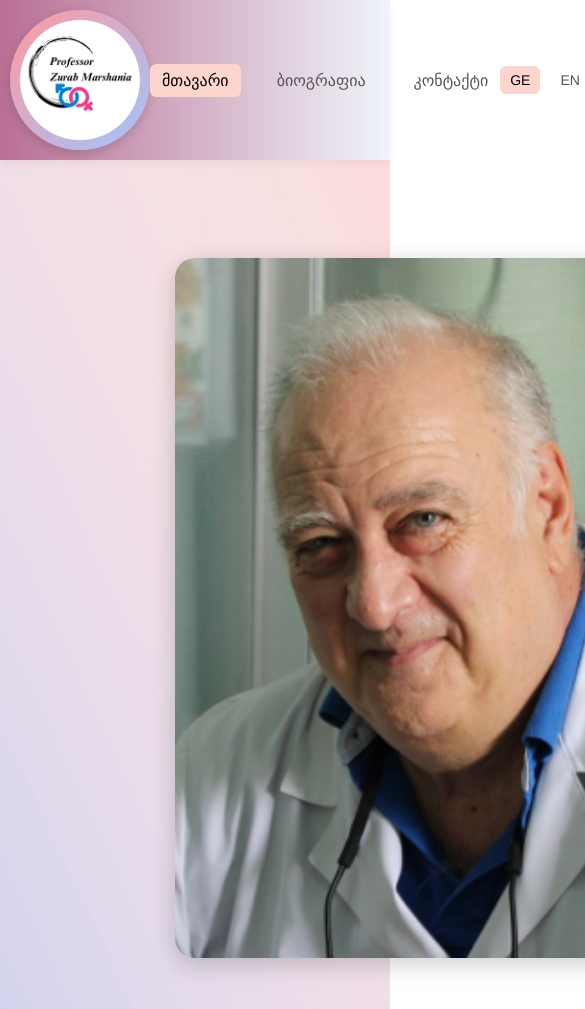
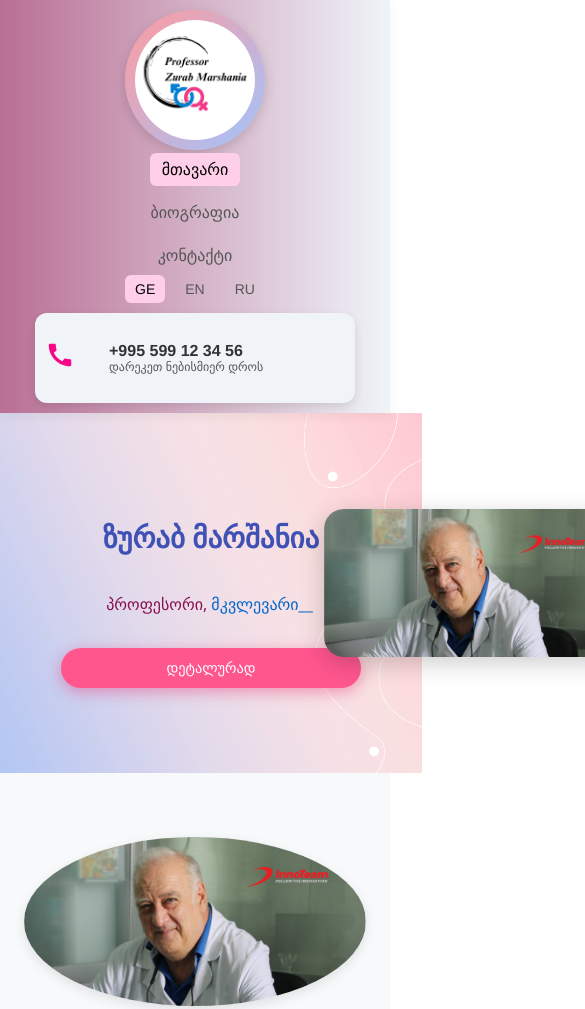
Before and after one commit to bagi24/zurabmarshania, a website: page index.html in a window 390 px wide. Shown: the top 1009 px of the page, 585 px wide, since content can reach past the window. Drawn offline with Linux system fonts and the light colour scheme.

Commit message:
modification

```diff
--- a/index.html
+++ b/index.html
@@ -6,6 +6,12 @@
     <link rel="stylesheet" href="style.css" />
   </head>
   <body>
+    <div id="gender-loader" class="gender-loader">
+      <div class="gender-ring">
+        <div class="gender-icon">♀️♂️</div>
+      </div>
+    </div>
+
     <header class="header">
       <div class="header__container">
         <img class="header__logo" src="img/Prof. Zurab Marshania (3).png" alt="logo" />
@@ -31,6 +37,28 @@
           <span class="language-switcher__item">EN</span>
           <span class="language-switcher__item">RU</span>
         </div>
+
+        <div class="call-box">
+          <div class="call-icon">
+            <div class="info-card__icon">
+              <svg
+                xmlns="http://www.w3.org/2000/svg"
+                viewBox="0 0 24 24"
+                fill="#0066cc"
+                width="24px"
+                height="24px"
+              >
+                <path
+                  d="M20.01 15.38c-1.23 0-2.42-.2-3.53-.56-.35-.12-.74-.03-1.01.24l-1.57 1.97c-2.83-1.35-5.48-3.9-6.89-6.83l1.95-1.66c.27-.28.35-.67.24-1.02-.37-1.11-.56-2.3-.56-3.53 0-.54-.45-.99-.99-.99H4.19C3.65 3 3 3.24 3 3.99 3 13.28 10.73 21 20.01 21c.71 0 .99-.63.99-1.18v-3.45c0-.54-.45-.99-.99-.99z"
+                />
+              </svg>
+            </div>
+          </div>
+          <div class="call-info">
+            <div class="phone-number">+995 599 12 34 56</div>
+            <div class="call-text">დარეკეთ ნებისმიერ დროს</div>
+          </div>
+        </div>
       </div>
     </header>
 
@@ -47,9 +75,8 @@
 
             <button class="hero__button">დეტალურად</button>
           </div>
-          <div>
-            <img class="hero__image" src="img/ზურაბ-მარშანია-1.png" alt="ზურაბ მარშანიას პროფილი" />
-          </div>
+
+          <img class="hero__image" src="img/ზურაბ-მარშანია-1.png" alt="ზურაბ მარშანიას პროფილი" />
         </div>
       </div>
 
@@ -207,6 +234,9 @@
             </nav>
           </div>
         </div>
+        <div class="copyright-wrapper">
+          <div class="copyright">Copyright © 2025 Widagdos. All Rights Reserved.</div>
+        </div>
       </footer>
     </main>
 
--- a/script.js
+++ b/script.js
@@ -84,3 +84,10 @@ document.querySelectorAll('a[href^="#"]').forEach(anchor => {
     }
   });
 });
+
+window.addEventListener('load', () => {
+  setTimeout(() => {
+    const loader = document.getElementById('gender-loader');
+    loader.style.display = 'none';
+  }, 3000);
+});
--- a/style.css
+++ b/style.css
@@ -1,5 +1,5 @@
 :root {
-  --light-pink: #fcd5ce;
+  --light-pink: #ffcee9;
   --light-blue: #c7dfff;
   --text-dark: #333;
   --text-light: #555;
@@ -160,6 +160,7 @@ body {
   align-items: center;
   justify-content: space-between;
 }
+
 /* ეს შენია — უბრალოდ დავამატე პოზიციონირება */
 .hero {
   min-width: 580px;
@@ -186,7 +187,7 @@ body {
 
 .hero__button {
   padding: 12px 24px;
-  background-color: #e91e63; /* ღია ვარდისფერი */
+  background-color: #ff568e; /* ღია ვარდისფერი */
   color: white;
   border: none;
   border-radius: 30px;
@@ -197,7 +198,7 @@ body {
 }
 
 .hero__button:hover {
-  background-color: #d81b60;
+  background-color: #ff005d;
 }
 
 .hero__image {
@@ -209,6 +210,7 @@ body {
   border-radius: 20px;
   box-shadow: 0 6px 25px rgba(0, 0, 0, 0.2);
   position: relative;
+  right: 82px;
   z-index: 1;
 }
 
@@ -692,3 +694,263 @@ body {
     margin-bottom: 1rem;
   }
 }
+
+.call-box {
+  width: 300px;
+  height: 70px;
+  background-color: #f0f4f8;
+  border-radius: 12px;
+  display: flex;
+  align-items: center;
+  padding: 10px;
+  box-shadow: 0 4px 10px rgba(0, 0, 0, 0.1);
+  gap: 10px;
+  transition: transform 0.2s ease;
+}
+
+.call-box:hover {
+  transform: scale(1.02);
+}
+
+.call-icon {
+  font-size: 28px;
+  fill: #2e7d32; /* მწვანე */
+  flex-shrink: 0;
+}
+
+.call-info {
+  display: flex;
+  flex-direction: column;
+}
+
+.phone-number {
+  font-size: 16px;
+  font-weight: bold;
+  color: #333;
+}
+
+.call-text {
+  font-size: 12px;
+  color: #555;
+}
+
+.copyright-wrapper {
+  display: flex;
+  margin: auto;
+  justify-content: center;
+  border-top: 1px solid #fff; /* თეთრი ხაზი ზემოდან */
+  margin-top: 40px;
+  max-width: 1200px;
+}
+
+.copyright {
+  font-size: 13px;
+  color: #ffffff;
+  padding-top: 30px;
+  text-align: center;
+}
+
+.gender-loader {
+  position: fixed;
+  top: 0;
+  left: 0;
+  width: 100%;
+  height: 100%;
+  background-color: #fff;
+  display: flex;
+  justify-content: center;
+  align-items: center;
+  z-index: 9999;
+}
+
+.gender-ring {
+  width: 100px;
+  height: 100px;
+  border: 6px solid #f4a0c9;
+  border-radius: 50%;
+  display: flex;
+  justify-content: center;
+  align-items: center;
+  animation: rotate 1.5s linear infinite;
+}
+
+.gender-icon {
+  font-size: 36px;
+  color: #e91e63;
+  animation: pulse 1.2s ease-in-out infinite;
+}
+
+/* ბრუნვის ანიმაცია */
+@keyframes rotate {
+  0% {
+    transform: rotate(0deg);
+  }
+  100% {
+    transform: rotate(360deg);
+  }
+}
+
+/* პულსის ეფექტი */
+@keyframes pulse {
+  0%,
+  100% {
+    transform: scale(1);
+  }
+  50% {
+    transform: scale(1.2);
+  }
+}
+
+/* 🌐 Desktop (≥1200px) — უკვე გაქვს სტილებში ჩაშენებული */
+
+/* 💻 Laptop (992px–1199px) */
+@media (max-width: 1199px) {
+  .header__container {
+    padding: 0 20px;
+  }
+
+  .hero {
+    min-width: 500px;
+  }
+
+  .hero__title {
+    font-size: 2.5rem;
+  }
+
+  .hero__subtitle {
+    font-size: 1.25rem;
+  }
+
+  .hero__image {
+    width: 500px;
+    height: 500px;
+  }
+
+  .bio__title {
+    font-size: 2.2rem;
+  }
+
+  .services__title {
+    font-size: 2.2rem;
+  }
+}
+
+/* 📱 Tablet (768px–991px) */
+@media (max-width: 991px) {
+  .header__container {
+    flex-direction: column;
+    align-items: flex-start;
+    gap: 10px;
+  }
+
+  .main__container {
+    flex-direction: column-reverse;
+    padding: 40px 20px;
+    height: auto;
+    text-align: center;
+  }
+
+  .hero {
+    min-width: 100%;
+    align-items: center;
+    text-align: center;
+  }
+
+  .hero__title {
+    font-size: 2rem;
+  }
+
+  .hero__subtitle {
+    font-size: 1.2rem;
+  }
+
+  .hero__button {
+    font-size: 0.9rem;
+  }
+
+  .hero__image {
+    width: 100%;
+    max-width: 400px;
+    height: auto;
+    margin-bottom: 20px;
+  }
+
+  .bio__container {
+    flex-direction: column;
+    text-align: center;
+    padding: 0 1.5rem;
+  }
+
+  .bio__image {
+    max-width: 100%;
+    height: auto;
+  }
+
+  .services__container {
+    padding: 0 1.5rem;
+  }
+
+  .services__title {
+    font-size: 2rem;
+  }
+}
+
+/* 📲 Mobile (≤767px) */
+@media (max-width: 767px) {
+  .header__container {
+    flex-direction: column;
+    align-items: center;
+    gap: 10px;
+  }
+
+  .nav-list {
+    flex-direction: column;
+    gap: 10px;
+    align-items: center;
+  }
+
+  .main__container {
+    padding: 30px 1rem;
+  }
+
+  .hero {
+    align-items: center;
+    text-align: center;
+    min-width: 100%;
+  }
+
+  .hero__title {
+    font-size: 1.8rem;
+  }
+
+  .hero__subtitle {
+    font-size: 1rem;
+  }
+
+  .hero__button {
+    width: 100%;
+    font-size: 0.9rem;
+  }
+
+  .hero__image {
+    width: 100%;
+    max-width: 300px;
+    height: auto;
+  }
+
+  .bio__title {
+    font-size: 1.8rem;
+  }
+
+  .bio__subtitle {
+    font-size: 1rem;
+  }
+
+  .bio__paragraph {
+    font-size: 0.95rem;
+  }
+
+  .services__title {
+    font-size: 1.8rem;
+  }
+}
```
